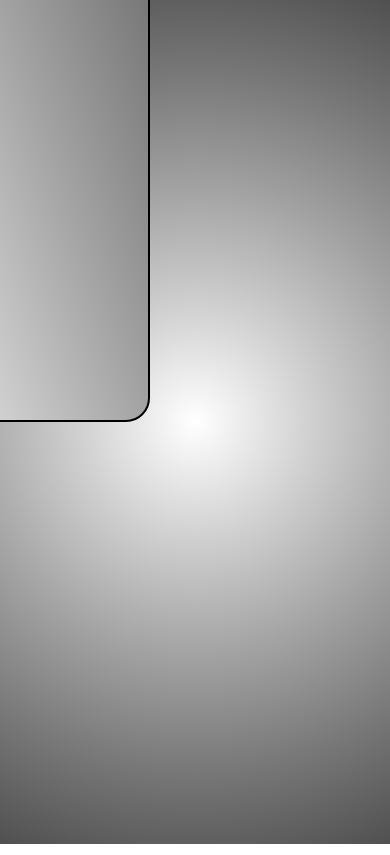
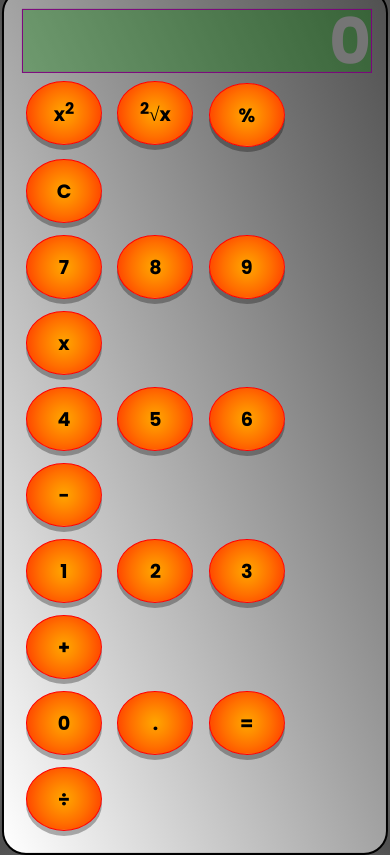
Before and after one commit to ronaksarvaya/Calculator, a plain HTML site: page index.html in a window 390 px wide. Drawn offline with Linux system fonts and the light colour scheme.

Commit message:
Update style.css

```diff
--- a/style.css
+++ b/style.css
@@ -17,21 +17,20 @@ body {
     border-radius: 24px;
     padding: 1em;
     border: 2px solid black;
-    width: 300px; /xchnage this to 30%/
+    width: 30%; /*xchnage this to 30%*/
     position: absolute;
     top: 50%;
     left: 50%;
     transform: translate(-50%,-50%);
 }
-.dispgrid{
-    margin-top: 30px;
-    display: grid;
-    grid-template-columns:1fr 1fr 1fr 1fr;
-
+@media (max-width: 600px) {
+    .calculator {
+        width: 99%;
+    }
 }
 #myinput{
     margin: 2px ;
-    width:100%;
+    width: 100%;
     height: 64px;
     border: 1px solid purple;
     background-color: rgba(0, 128, 0, 0.336);
@@ -39,25 +38,10 @@ body {
     text-align: right;
 }
 
-@media screen and (max-width:767px) {
-    .calculator {
-        /* width: 100%; */
-        height: 100%;
-    }
-    .dispgrid{
-        display: grid;
-        /* grid-template-columns: 70px 70px 70px 70px; */
-
-    }
-    #myinput{
-        /* width:90%; */
-    }
-}
-
 button{
     font-size: larger;
-    height: 50px;
-    width: 50px;
+    height: 64px;
+    width: 76px;
     margin: 6px 6px;
     background-image: radial-gradient(circle, #ffa600, #ff8c00, #ff6f00, #ff4c00, #ff0000);
     border-radius: 50%;
@@ -74,4 +58,4 @@ button:hover {
   button:active{
     box-shadow: none;
     transform: translateY(5px);
-  }
+  }
```
